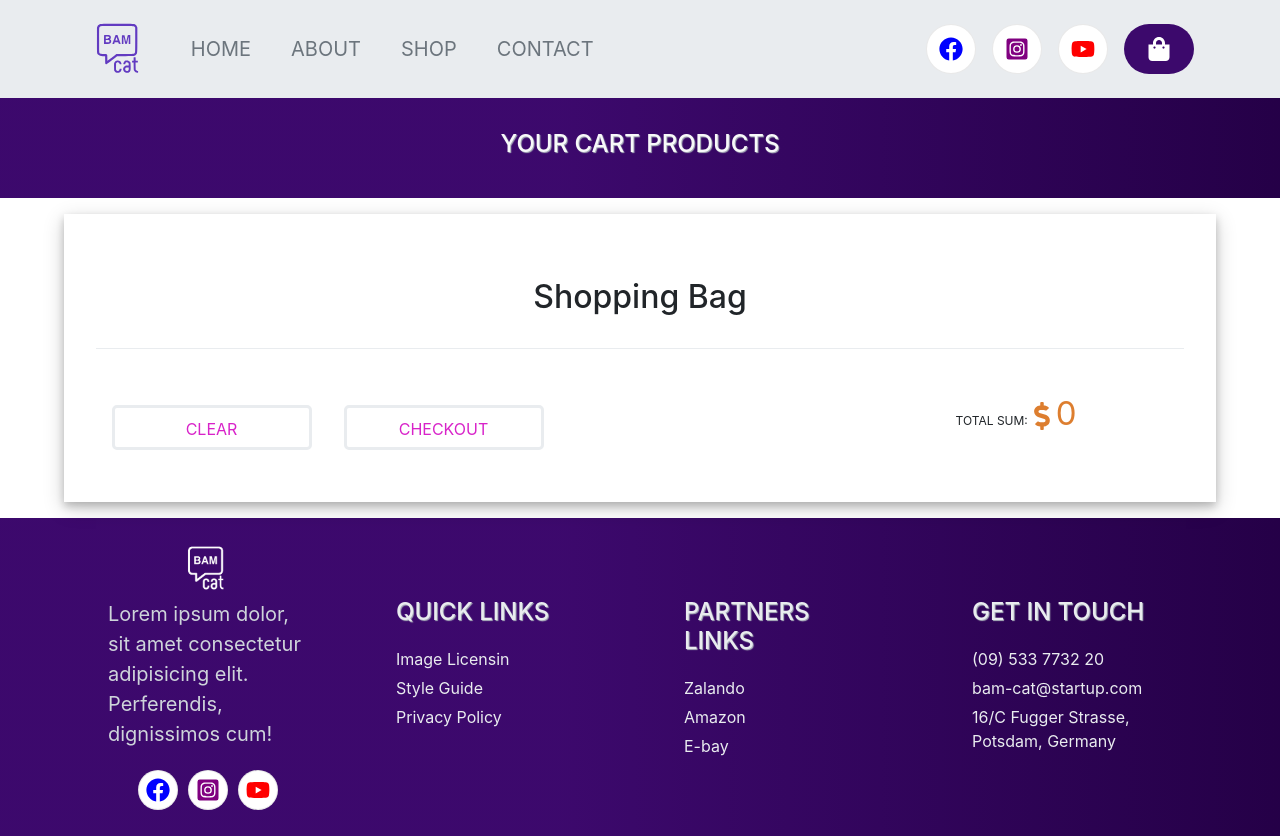
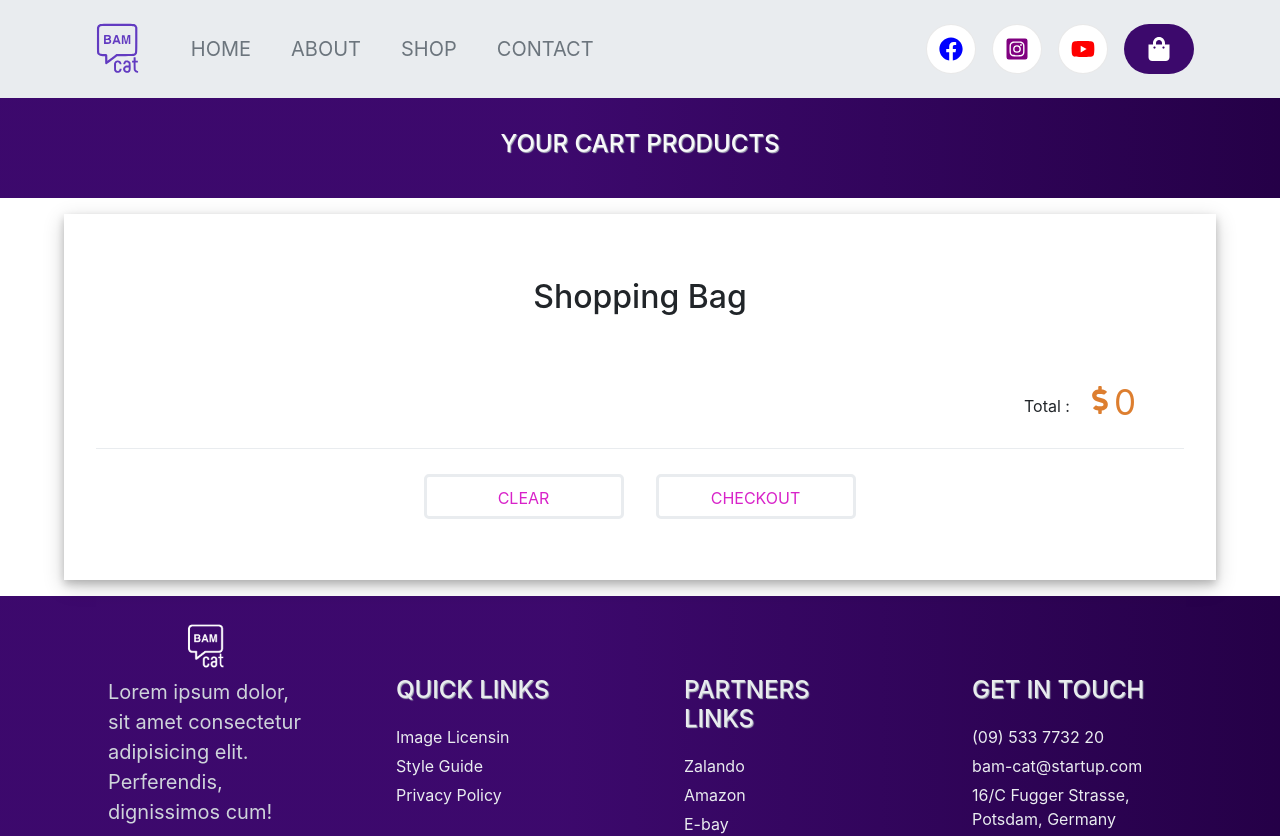
Before and after one commit to syed-ghufran-hassan/B.A.M-eCommerce, a React (Create React App) app: page /cart in a window 1280 px wide. Shown: the top 836 px of the page. Built offline with nearby package versions, Linux system fonts and the light colour scheme.

Commit message:
Cart.js and Cart.css

```diff
--- a/src/features/Pages/Cart.js
+++ b/src/features/Pages/Cart.js
@@ -26,9 +26,9 @@ export default function Cart() {
             <div>
               <img className="Cart-Image" src={item.product.image} alt=""></img>
             </div>
-            <div>{item.product.title}</div>
-            <div className="Align-Cart-Counters">
-              <div className="product-price ">
+            <div>
+              {item.product.title}
+              {/* <div className="product-price ">
                 <FaDollarSign className="curency-prise" size={20} />
                 {item.product.price
                   ? item.product.price.toString().split(".")[0]
@@ -38,8 +38,9 @@ export default function Cart() {
                     ? item.product.price.toString().split(".")[1]
                     : 0}
                 </span>
+              </div> */}
             </div>
-
+            <div>
               <div className="product-quantity cart-quantity-check">
                 <label
                   htmlFor="product-quantity-input product-quantity-input"
@@ -62,7 +63,7 @@ export default function Cart() {
                     type="text"
                     id="product-quantity-input"
                     className="cart-quantity-input"
-                    onChange={() => {}}
+                    onChange={() => { }}
                     value={item.quantity}
                   />
                 </div>
@@ -105,12 +106,6 @@ export default function Cart() {
                 <FaWindowClose size={28} />
               </i>
             </div>
-            {/*<div> <button
-                onClick={() => dispatch(cartRemoveProduct(item.product))}
-                className="Count-Buttons close-btn"
-              >
-                X
-              </button> </div>*/}
           </div>
         ))}
       </div>
@@ -127,15 +122,12 @@ export default function Cart() {
           <h2 className="Bag-Title">Shopping Bag</h2>
         </div>
         {data.size === 0 ? <EmptyCart /> : <FilledCart />}
-
-        <div className="product-bottom">
-          <div className="product-checkout cart-total-sum">
-            Total sum:
-            <div className="product-checkout-total cart-checkout-total">
+        <div className="Total-Cart">
+          <p className="Total-Text"> Total :</p>
           <i className="FaDollarSign currency-total-icon">
             <FaDollarSign size={28} />
           </i>
-              <div className="product-checkout-total-amount cart-checkout-total-amount">
+          <p className="Total-Cart-Amount">
             {Number(
               data
                 .reduce(
@@ -145,23 +137,10 @@ export default function Cart() {
                 )
                 .toFixed(2)
             )}
+          </p>
+
+
         </div>
-            </div>
-          </div>
-        </div>
-
-        {/* <div className="product-checkout">
-          Total sum: $
-          {Number(
-            data
-              .reduce(
-                (acc, current) =>
-                  (acc += current.product.price * current.quantity),
-                0
-              )
-              .toFixed(2)
-          )}
-        </div> */}
         <div className="Checkout-Button-Container">
           <button onClick={() => dispatch(cartClear())}>Clear</button>
           <button>Checkout</button>
--- a/src/features/styles/Cart.css
+++ b/src/features/styles/Cart.css
@@ -7,11 +7,13 @@
 }
 
 .Products-Grid {
+  text-align: center;
   padding: 2em;
   border-top: 1px solid var(--color-accent-tint-grey-1);
   display: grid;
   grid-template-columns: 1fr 1fr 1fr 1fr;
   justify-items: center;
+  align-items: center;
   gap: 2rem;
   position: relative;
 }
@@ -22,15 +24,19 @@
 
 .Checkout-Button-Container {
   width: 100%;
+  height: 100px;
   display: flex;
-  flex-direction: row;
-  justify-content: flex-start;
-  align-items: flex-start;
+  justify-content: center;
+  align-items: center;
+  border-top: 1px solid var(--color-accent-tint-grey-1);
 }
 
-.cart-total-sum {
-  left: 79%;
-  top: 100%;
+.Total-Cart {
+  width: 100%;
+  height: 100px;
+  display: flex;
+  justify-content: flex-end;
+  align-items: center;
 }
 
 .Bag-Title {
@@ -43,14 +49,17 @@
   margin-bottom: 25px;
   text-align: right;
 }
-.cart-checkout-total {
-  display: inline-block;
+
+.Total-Text {
+  margin-top: 2rem;
+  margin-right: 1rem;
 }
 
-.cart-checkout-total-amount,
-.cart-checkout-total,
-.currency-total-icon {
-  font-size: 33px;
+.Total-Cart-Amount {
+  margin-top: 1.5rem;
+  padding: 0 3rem 0 0;
+  font-size: 35px;
+  color: #dd7e2f;
 }
 
 .close-icon {
@@ -92,24 +101,9 @@
   color: var(--color-accent-tint-orange-1);
 }
 
-.Align-Cart-Counters {
-  display: flex;
-  flex-direction: column;
-  justify-content: center;
-  align-items: center;
-}
-
-.Cart-Buttons {
-  display: flex;
-  flex-direction: row;
-}
-
 @media (max-width: 1201px) {
   .product-left,
   .product-right,
-  .product-bottom {
-    width: 100%;
-  }
   .product-quantity {
     text-align: left;
     display: flex;
@@ -125,31 +119,19 @@
   }
 }
 
-/* @media (max-width: 650px) {
-  .product-left,
-  .product-right,
-  .product-bottom {
-    width: 100%;
+@media (max-width: 900px) {
+  .Products-Grid {
+    padding: 2em;
+    border-top: 1px solid var(--color-accent-tint-grey-1);
+    display: grid;
+    grid-template-columns: 1fr;
+    justify-items: center;
+    gap: 2rem;
   }
-  .product-left {
-    padding-right: 0;
+  .Total-Cart {
+    justify-content: center;
   }
-  .product-info {
-    display: inline-block;
-    width: 60%;
-    vertical-align: top;
-  }
-  .product-image {
-    display: inline-block;
-    width: 39%;
-    vertical-align: top;
-  }
-  .product-quantity {
-    text-align: left;
-  }
-  .quantity-left-btn,
-  .quantity-right-btn {
-    padding: 7px;
-    margin: 5px;
-  }
-} */
+}
+
+@media (max-width: 600px) {
+}
```
Lines whose indentation alone changed are shown as unchanged.
